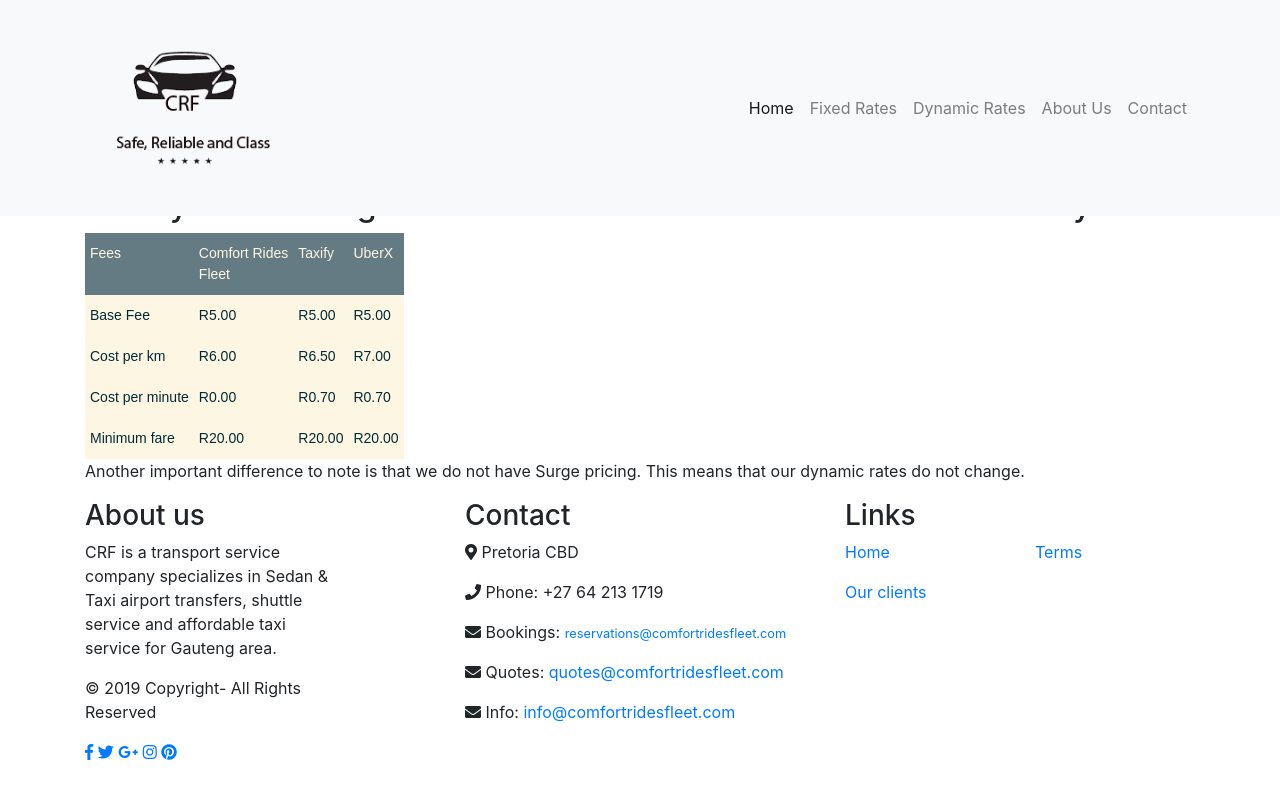
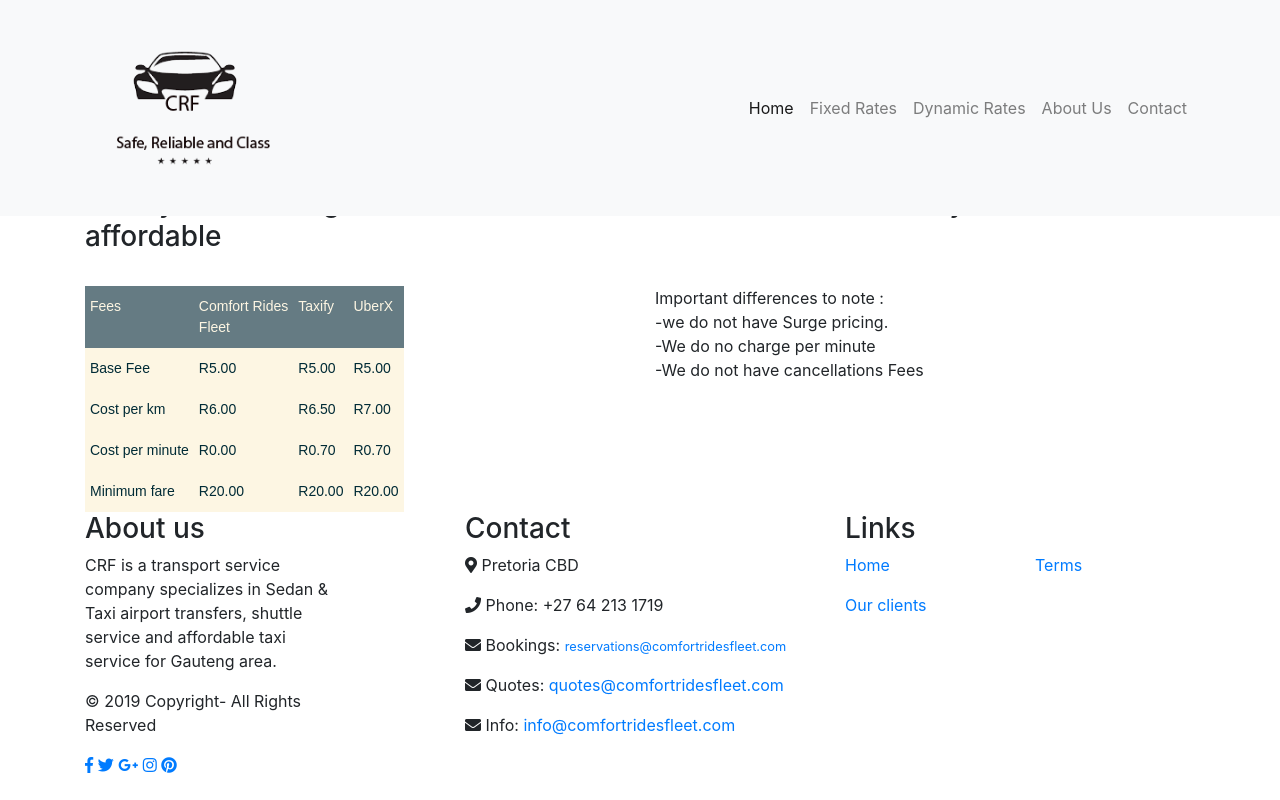
Before and after one commit to classicado/crf-static-site, a PHP site: page /dynamic-rates.php in a window 1280 px wide. Run offline with PHP 8.4, Linux system fonts and the light colour scheme; data that the repository does not hold is empty; some libraries are stand-ins or nearby versions.

Commit message:
Updated dynamic rates

```diff
--- a/dynamic-rates.php
+++ b/dynamic-rates.php
@@ -19,10 +19,11 @@
  <br>
  <br>
 
-  <h2> Our dynamic charge models is simalar to those of Uber and Taxify</h2>
+  <h3> Our dynamic charge models is simalar to those of Uber and Taxify but much more affordable</h3>
+ <br>
 
-
-
+<div class="row">
+  <div class="col-xs-6 col-sm-6 col-md-6 col-lg-6">
      <style type="text/css">
     .tg  {border-collapse:collapse;border-spacing:0;border-color:#93a1a1;}
     .tg td{font-family:Arial, sans-serif;font-size:14px;padding:10px 5px;border-style:solid;border-width:0px;overflow:hidden;word-break:normal;border-color:#93a1a1;color:#002b36;background-color:#fdf6e3;}
@@ -63,7 +64,18 @@
       </tr>
     </table>
 
-  <p> Another important difference to note is that we do not have  Surge pricing. This means that our dynamic rates do not change. </p>
+  </div>
+  <div class="col-xs-6 col-sm-6 col-md-6 col-lg-6">
+    <p> Important differences to note :
+      <br>-we do not have  Surge pricing.
+      <br>-We do no charge per minute
+      <br>-We do not have cancellations Fees
+    </p>
+  </div>
+</div>
+
+
+
 
 </div>
 
```
Lines whose indentation alone changed are shown as unchanged.
